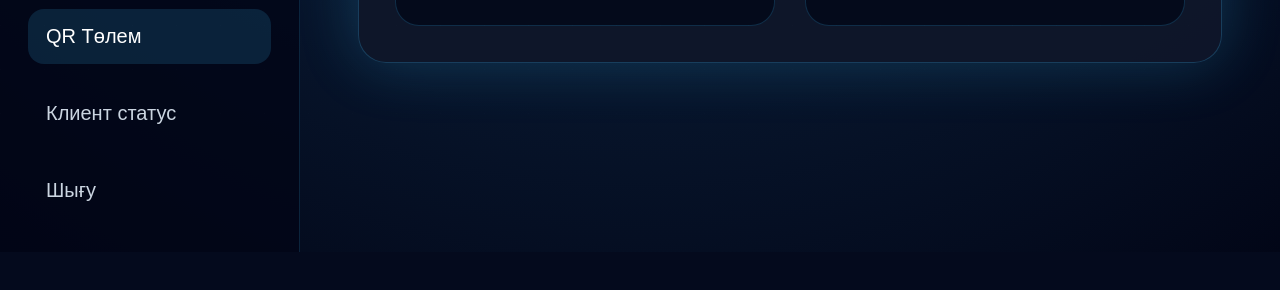
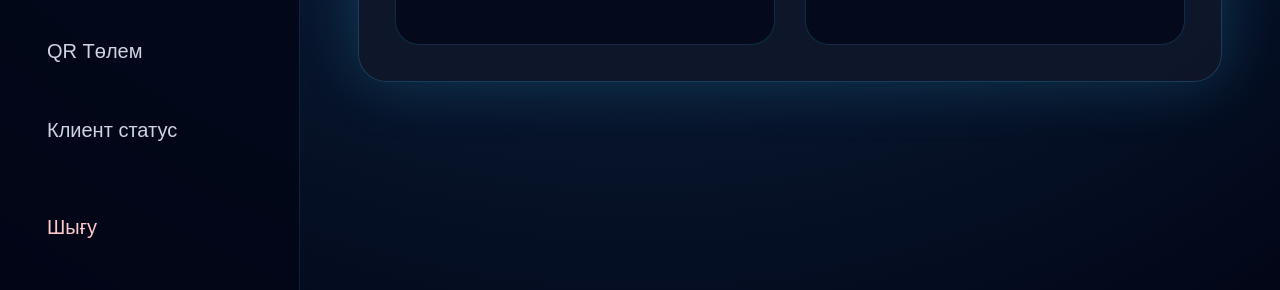
Before and after one commit to inkarbajd-arch/auezov-parking, a Flask app: page /qr in a window 1280 px wide. Shown: the part 679-969 px from the top of the page. Before the commit the page ends 931 px from the top, so only its background shows below. Run offline with Flask 3, Linux system fonts and the light colour scheme.

Commit message:
fix qr navigation

```diff
--- a/server.py
+++ b/server.py
@@ -701,6 +701,34 @@
 def index():
     return redirect(url_for("login"))
 
+@app.route("/admin/clear-all")
+def clear_all_online():
+    try:
+        conn = sqlite3.connect("parking.db")
+        cur = conn.cursor()
+
+        tables = [
+            "vehicle_logs",
+            "events",
+            "audit_logs"
+        ]
+
+        for table in tables:
+            try:
+                cur.execute(f"DELETE FROM {table}")
+                cur.execute(
+                    f"DELETE FROM sqlite_sequence WHERE name='{table}'"
+                )
+            except:
+                pass
+
+        conn.commit()
+        conn.close()
+
+        return "✅ ONLINE DATABASE CLEARED"
+
+    except Exception as e:
+        return f"❌ ERROR: {e}"
 
 @app.route("/login", methods=["GET", "POST"])
 def login():
--- a/templates/abonement.html
+++ b/templates/abonement.html
@@ -28,7 +28,7 @@
           <a class="nav-link" href="/abonement">Абонемент</a>
           <a class="nav-link" href="/administration">Администрация</a>
           <a class="nav-link" href="/payments">Платежи / Баланс</a>
-          <a class="nav-link" href="/pay">QR Төлем</a>
+          <a class="nav-link" href="/qr">QR Төлем</a>
           <a class="nav-link" href="/client">Клиент статус</a>
           <a class="nav-link logout" href="/logout">Шығу</a>
         </nav>
--- a/templates/administration.html
+++ b/templates/administration.html
@@ -27,7 +27,7 @@
 <a class="nav-link" href="/abonement">Абонемент</a>
 <a class="nav-link" href="/administration">Администрация</a>
 <a class="nav-link" href="/payments">Платежи / Баланс</a>
-  <a class="nav-link" href="/pay">QR Төлем</a>
+<a class="nav-link" href="/qr">QR Төлем</a>
 <a class="nav-link" href="/client">Клиент статус</a>
 <a class="nav-link logout" href="/logout">Шығу</a>
 </nav>
--- a/templates/audit.html
+++ b/templates/audit.html
@@ -26,7 +26,7 @@
 <a class="nav-link" href="/abonement">Абонемент</a>
 <a class="nav-link" href="/administration">Администрация</a>
 <a class="nav-link" href="/payments">Платежи / Баланс</a>
-  <a class="nav-link" href="/pay">QR Төлем</a>
+<a class="nav-link" href="/qr">QR Төлем</a>
 <a class="nav-link" href="/client">Клиент статус</a>
 <a class="nav-link logout" href="/logout">Шығу</a>
 </nav>
--- a/templates/client.html
+++ b/templates/client.html
@@ -27,7 +27,7 @@
 <a class="nav-link" href="/abonement">Абонемент</a>
 <a class="nav-link" href="/administration">Администрация</a>
 <a class="nav-link" href="/payments">Платежи / Баланс</a>
-  <a class="nav-link" href="/pay">QR Төлем</a>
+<a class="nav-link" href="/qr">QR Төлем</a>
 <a class="nav-link" href="/client">Клиент статус</a>
 <a class="nav-link logout" href="/logout">Шығу</a>
 </nav>
--- a/templates/dashboard.html
+++ b/templates/dashboard.html
@@ -27,7 +27,7 @@
 <a class="nav-link" href="/abonement">Абонемент</a>
 <a class="nav-link" href="/administration">Администрация</a>
 <a class="nav-link" href="/payments">Платежи / Баланс</a>
-  <a class="nav-link" href="/pay">QR Төлем</a>
+<a class="nav-link" href="/qr">QR Төлем</a>
 <a class="nav-link" href="/client">Клиент статус</a>
 <a class="nav-link logout" href="/logout">Шығу</a>
 </nav>
--- a/templates/events.html
+++ b/templates/events.html
@@ -23,12 +23,12 @@
         <nav class="nav">
           <a class="nav-link" href="/dashboard">АРМ</a>
           <a class="nav-link" href="/journal">Журнал</a>
-          <a class="nav-link active" href="/events">События</a>
+          <a class="nav-link" href="/events">События</a>
           <a class="nav-link" href="/audit">Аудит</a>
           <a class="nav-link" href="/abonement">Абонемент</a>
           <a class="nav-link" href="/administration">Администрация</a>
           <a class="nav-link" href="/payments">Платежи / Баланс</a>
-          <a class="nav-link" href="/pay">QR Төлем</a>
+          <a class="nav-link" href="/qr">QR Төлем</a>
           <a class="nav-link" href="/client">Клиент статус</a>
           <a class="nav-link logout" href="/logout">Шығу</a>
         </nav>
--- a/templates/journal.html
+++ b/templates/journal.html
@@ -27,7 +27,7 @@
 <a class="nav-link" href="/abonement">Абонемент</a>
 <a class="nav-link" href="/administration">Администрация</a>
 <a class="nav-link" href="/payments">Платежи / Баланс</a>
-  <a class="nav-link" href="/pay">QR Төлем</a>
+<a class="nav-link" href="/qr">QR Төлем</a>
 <a class="nav-link" href="/client">Клиент статус</a>
 <a class="nav-link logout" href="/logout">Шығу</a>
 </nav>
--- a/templates/payments.html
+++ b/templates/payments.html
@@ -27,7 +27,7 @@
           <a class="nav-link" href="/abonement">Абонемент</a>
           <a class="nav-link" href="/administration">Администрация</a>
           <a class="nav-link" href="/payments">Платежи / Баланс</a>
-          <a class="nav-link" href="/pay">QR Төлем</a>
+          <a class="nav-link" href="/qr">QR Төлем</a>
           <a class="nav-link" href="/client">Клиент статус</a>
           <a class="nav-link logout" href="/logout">Шығу</a>
         </nav>
--- a/templates/qr_links.html
+++ b/templates/qr_links.html
@@ -132,16 +132,16 @@
         <div class="qr-logo">Auezov<br />Parking</div>
 
         <nav class="qr-nav">
-          <a href="/dashboard">АРМ</a>
-          <a href="/journal">Журнал</a>
-          <a href="/events">События</a>
-          <a href="/audit">Аудит</a>
-          <a href="/abonement">Абонемент</a>
-          <a href="/administration">Администрация</a>
-          <a href="/payments">Платежи / Баланс</a>
-          <a class="active" href="/qr">QR Төлем</a>
-          <a href="/client">Клиент статус</a>
-          <a href="/logout">Шығу</a>
+          <a class="nav-link" href="/dashboard">АРМ</a>
+          <a class="nav-link" href="/journal">Журнал</a>
+          <a class="nav-link" href="/events">События</a>
+          <a class="nav-link" href="/audit">Аудит</a>
+          <a class="nav-link" href="/abonement">Абонемент</a>
+          <a class="nav-link" href="/administration">Администрация</a>
+          <a class="nav-link" href="/payments">Платежи / Баланс</a>
+          <a class="nav-link" href="/qr">QR Төлем</a>
+          <a class="nav-link" href="/client">Клиент статус</a>
+          <a class="nav-link logout" href="/logout">Шығу</a>
         </nav>
       </aside>
 
```
Lines whose indentation alone changed are shown as unchanged.
